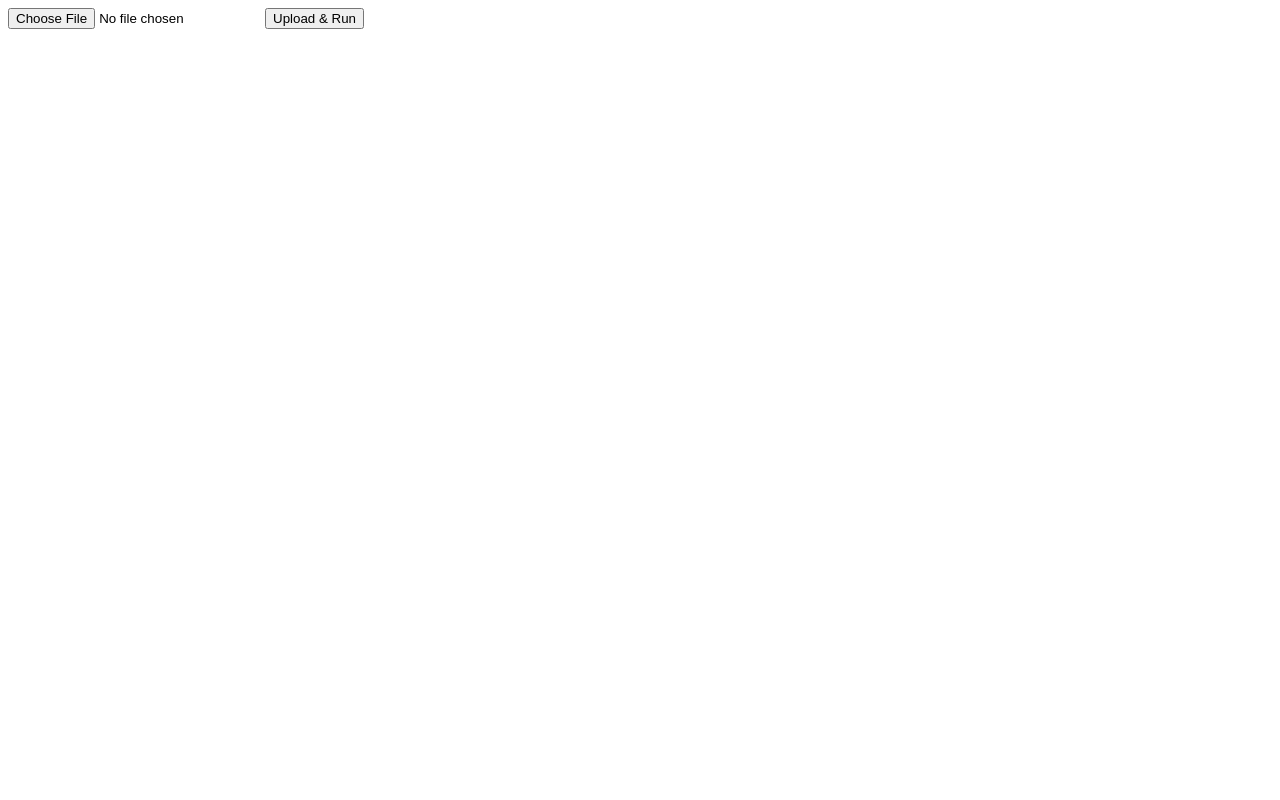
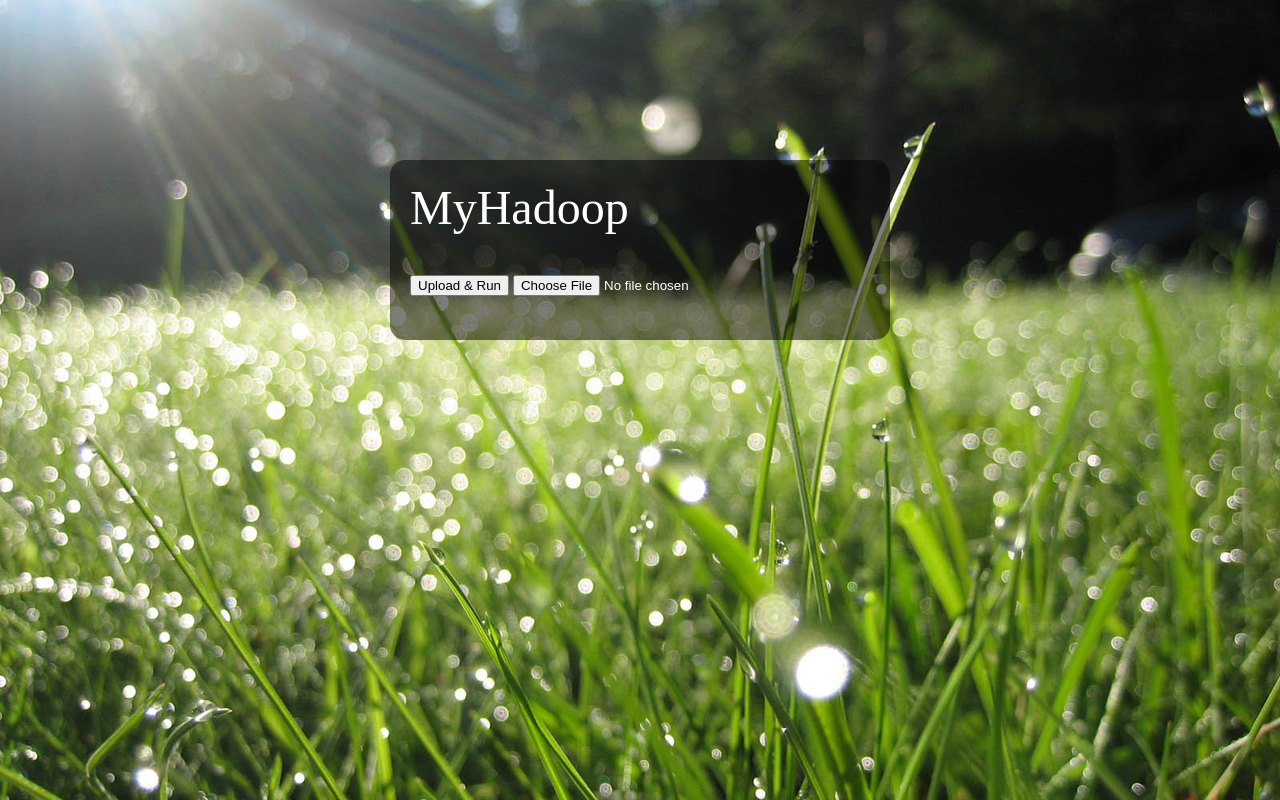
Before and after one commit to DavidSnooker/MyHadoop, a Django app: page /myhadoop/ in a window 1280 px wide. Run offline with Django 3.2, Linux system fonts and the light colour scheme.

Commit message:
added css

```diff
--- /dev/null
+++ b/MyHadoop/myhadoop/static/css/main.css
@@ -0,0 +1,20 @@
+body {
+	background-color: #000;
+	background: url(../img/bg.jpg) center top;
+}
+#main_pn {
+	width: 500px;
+	height: 180px;
+	color: #fff;
+	background-color: rgba(0,0,0,0.5);
+	align: center;
+	margin: 10em auto;
+	-moz-border-radius: 15px;
+	border-radius: 15px;
+}
+#title_pn {
+	font: 3em serif;
+}
+.pd_1 {
+	padding: 20px 0 20px 20px;
+}
--- a/MyHadoop/templates/myhadoop/index.html
+++ b/MyHadoop/templates/myhadoop/index.html
@@ -1,8 +1,17 @@
 <html>
+<head>
+<title>MyHadoop</title>
+<link rel="stylesheet" type="text/css" href="{{ STATIC_URL }}css/main.css" />
+</head>
 <body>
-<form method="post" action="/myhadoop/upload/" enctype="multipart/form-data">{% csrf_token %}
-    <input type="file" name="file" />
-    <input type="submit" name="submit" value="Upload & Run" />
-</form>
+<div id="main_pn">
+	<div id="title_pn" class="pd_1">MyHadoop</div>
+	<div class="pd_1">
+	<form method="post" action="/myhadoop/upload/" enctype="multipart/form-data">{% csrf_token %}
+		<input type="submit" name="submit" value="Upload & Run" />
+		<input type="file" name="file" />
+	</form>
+	</div>
+</div>
 </body>
 </html>
```
Also changed, not shown: MyHadoop/myhadoop/static/img/bg.jpg (added).
